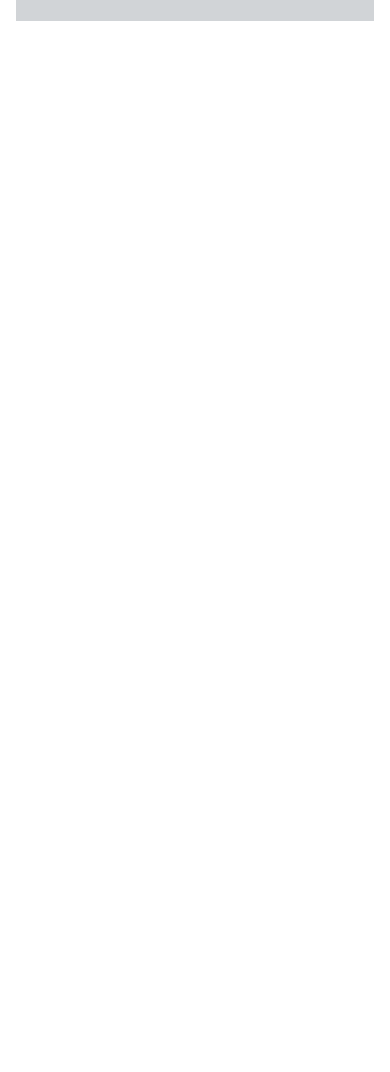
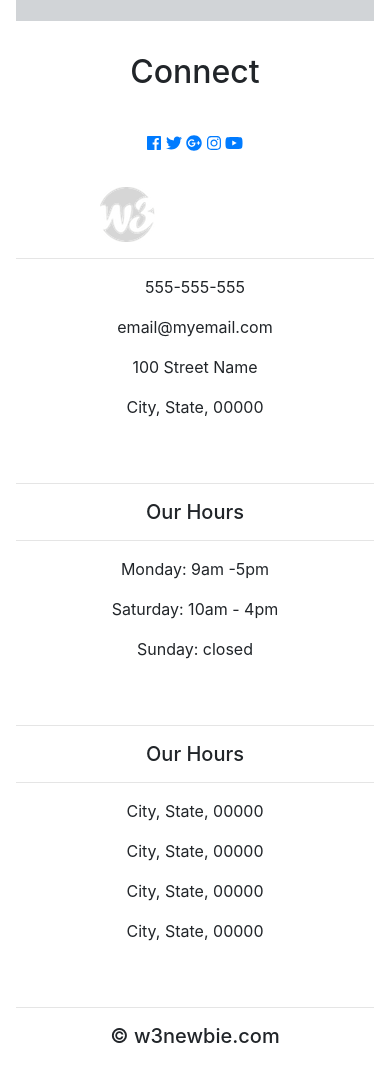
Before and after one commit to JoseCorreia/courses-and-tutorials, a plain HTML site: page Web Dev/Responsive Bootstrap Website Start to Finish with Bootstrap 4, HTML5 & CSS3/index.html in a window 390 px wide. Shown: the part 4787-5859 px from the top of the page. Before the commit the page ends 4824 px from the top, so only its background shows below. Drawn offline with nearby package versions, Linux system fonts and the light colour scheme.

Commit message:
Completed connect and footer section of Responsive Bootstrap 4 Website Tutorial

```diff
--- a/Web Dev/Responsive Bootstrap Website Start to Finish with Bootstrap 4, HTML5 & CSS3/index.html
+++ b/Web Dev/Responsive Bootstrap Website Start to Finish with Bootstrap 4, HTML5 & CSS3/index.html
@@ -230,10 +230,56 @@
 	</div>
 
 	<!--- Connect -->
-
+<div class="container-fluid padding">
+	<div class="row text-center padding">
+		<div class="col-12">
+			<h2>Connect</h2>
+		</div>
+		<div class="col-12 social padding">
+			<a href="#"><i class="fab fa-facebook"></i></a>
+			<a href="#"><i class="fab fa-twitter"></i></a>
+			<a href="#"><i class="fab fa-google-plus"></i></a>
+			<a href="#"><i class="fab fa-instagram"></i></a>
+			<a href="#"><i class="fab fa-youtube"></i></a>
+		</div>
+	</div>
+</div>
 
 	<!--- Footer -->
-
+<footer>
+	<div class="container-fluid padding">
+		<div class="row text-center">
+			<div class="col-md-4">
+				<img src="/img/w3newbie.png">
+				<hr class="light">
+				<p>555-555-555</p>
+				<p>email@myemail.com</p>
+				<p>100 Street Name</p>
+				<p>City, State, 00000</p>
+			</div>
+			<div class="col-md-4">
+				<hr class="light">
+				<h5>Our Hours</h5>
+				<hr class="light">
+				<p>Monday: 9am -5pm</p>
+				<p>Saturday: 10am - 4pm</p>
+				<p>Sunday: closed</p>
+			</div>
+			<div class="col-md-4">
+				<hr class="light">
+				<h5>Our Hours</h5>
+				<hr class="light">
+				<p>City, State, 00000</p>
+				<p>City, State, 00000</p>
+				<p>City, State, 00000</p>
+				<p>City, State, 00000</p>
+			</div>
+			<div class="col-12">
+				<hr class="light">
+				<h5>&copy; w3newbie.com</h5>
+			</div>
+	</div>
+</footer>
 
 
 
```
